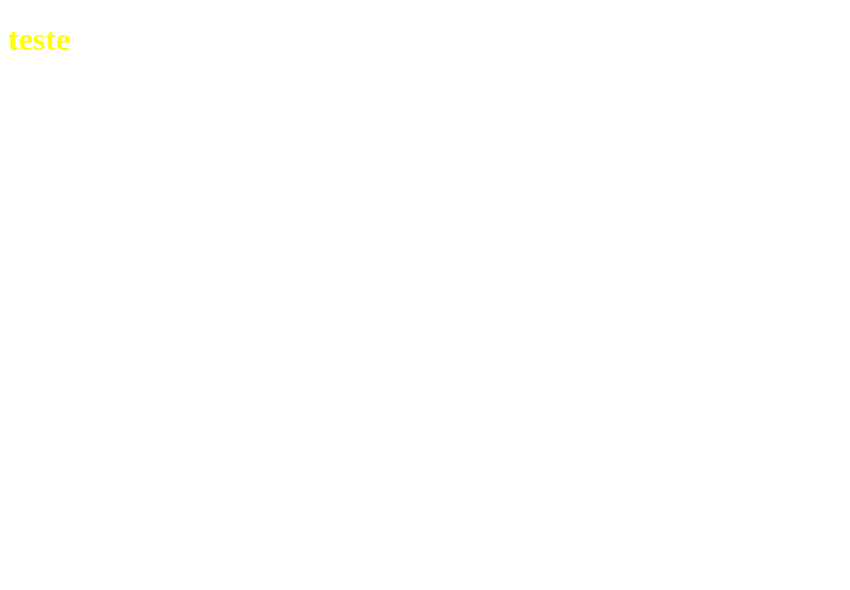
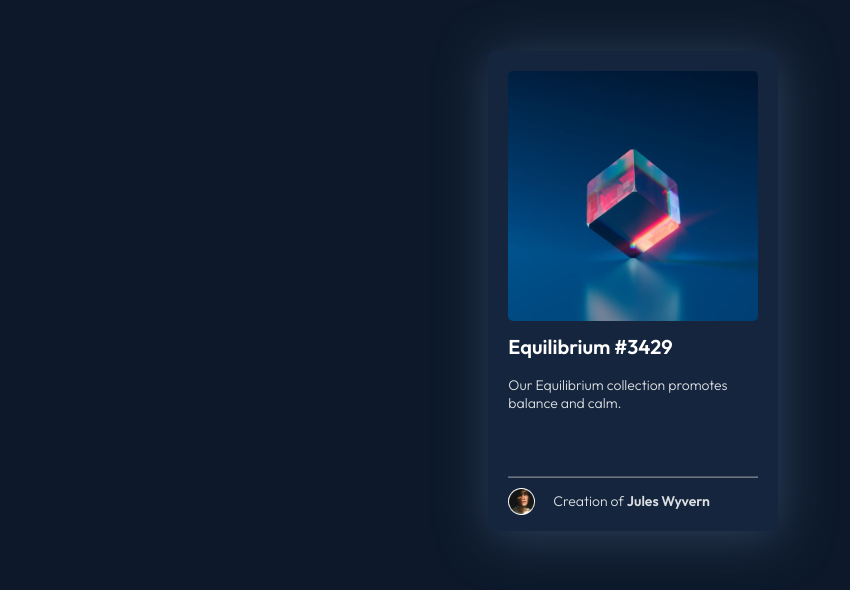
Before and after one commit to Andree796/Exercicios-praticas, a plain HTML site: page index.html in a window 1280 px wide. Shown: the whole page, without its empty margins (0-850 px from the left). Drawn offline with Linux system fonts and the light colour scheme.

Commit message:
first commit

```diff
--- a/index.html
+++ b/index.html
@@ -5,9 +5,33 @@
             <meta http-equiv="X-UA-Compatible" content="IE=edge">
             <meta name="viewport" content="width=device-width, initial-scale=1.0">
             <link rel="stylesheet" href="style.css">
-    <title>Document</title>
+            <link rel="preconnect" href="https://fonts.googleapis.com">
+            <link rel="preconnect" href="https://fonts.googleapis.com">
+            <link rel="preconnect" href="https://fonts.gstatic.com" crossorigin>
+            <link href="https://fonts.googleapis.com/css2?family=Outfit:wght@300;400;600&display=swap" rel="stylesheet">
+            <title>NFT Preview</title>
         </head>
+
+
         <body>
-    <h1>teste</h1>
+            <div class="caixa">
+                <div class="caixa-central">
+                    <img src="images/image-equilibrium.jpg" class="imagem"alt="Equilibrium">
+                    <div class="textos">
+                        <h2>Equilibrium #3429</h2>
+                        <p>Our Equilibrium collection promotes balance and calm.</p>
+
+
+                        <hr>
+                    </div>
+                    <div class="criador">
+                        <div class="circulo"></div>
+                        <img src="images/image-avatar.png" alt="avatar">
+                        <p>Creation of <strong>Jules Wyvern</strong></p>
+                    </div>
+                </div>
+            </div>
         </body>
+
+
 </html>
--- a/style.css
+++ b/style.css
@@ -1,3 +1,104 @@
-h1{
-    color: yellow;
+body{
+   background-color: hsl(217, 54%, 11%);
+
 }
+
+.caixa{
+    width: 290px;
+    height: 480px;
+    background-color: hsl(216, 50%, 16%);
+    border-radius: 2%;
+    margin: 4% 38%;
+    box-shadow: hsl(215, 32%, 27%) 2px 5px 50px;
+}
+
+img{
+    width: 240px;
+    width: 100%;
+    border-radius: 5px;
+    position: relative;
+    top: -3px;
+}
+
+img:hover{
+    color: hsl(178, 100%, 50%);
+    cursor: pointer;
+    background-image: url(icon-view.svg);
+}
+
+.caixa-central{
+    width: 250px;
+    height: 450px;
+    display: inline-block;
+    border-radius: 5px;
+    position: relative;
+    right: -20px;
+    top: 23px;
+    box-sizing: border-box;
+}
+
+.textos{
+    position: relative;
+    right: 0;
+    top: -10px;
+    font-size: 5px;
+    display: inline-block;
+    size: 0px;
+}
+
+h2{
+    font-family: 'Outfit', sans-serif;
+    color:  hsl(0, 0%, 100%);
+    font-weight: 600px;
+    font-size: 20px;
+}
+
+h2:hover{
+    color: hsl(178, 100%, 50%);
+    cursor: pointer;
+}
+
+p{
+    font-size: 14px;
+    color:  hsl(0, 0%, 100%);
+    font-weight: 300;
+    font-family: 'Outfit', sans-serif;
+    opacity: 85%;
+}
+
+hr{
+    position: relative;
+    top: 50px;
+    opacity: 40%;
+}
+
+.criador{
+    position: relative;
+    top: 44px;
+    width: 250px;
+    height: 35px;
+}
+
+.circulo{
+    width: 27px;
+    height: 27px;
+    background-color: rgb(255, 255, 255);
+    border-radius: 50px;
+}
+
+.criador img{
+    width: 10%;
+    top: -26.2px;
+    right: -1px;
+}
+
+.criador p{
+    position: relative;
+    top: -66px;
+    right: -45px;
+}
+
+.criador p strong:hover{
+    cursor: pointer;
+    color: hsl(178, 100%, 50%);
+}
```
Lines whose indentation alone changed are shown as unchanged.
